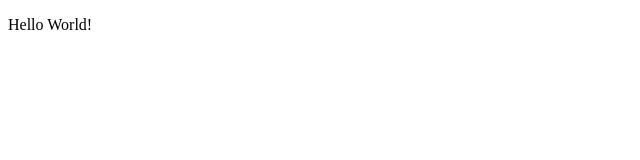
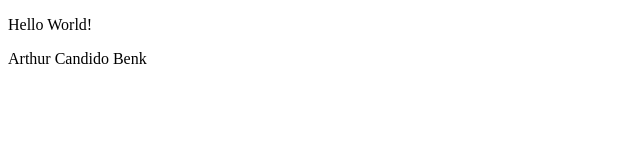
Before and after one commit to ArthurBenk/dev_web, a plain HTML site: page index.html in a window 1280 px wide. Shown: the whole page, without its empty margins (0-640 px from the left). Drawn offline with Linux system fonts and the light colour scheme.

Commit message:
Adicionado nome no index.html

```diff
--- a/index.html
+++ b/index.html
@@ -7,5 +7,6 @@
 </head>
 <body>
     <p>Hello World!</p>
+    Arthur Candido Benk
 </body>
 </html>
```
